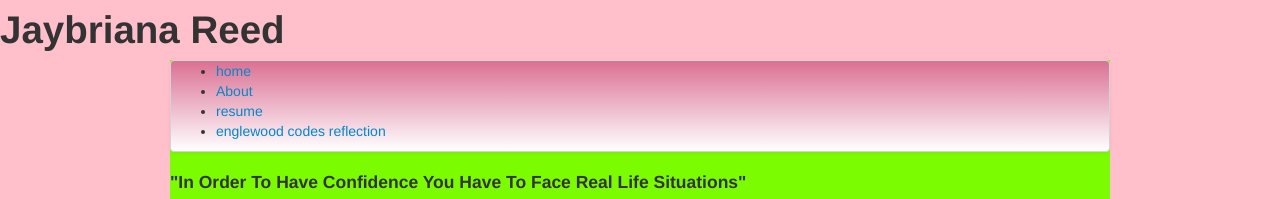
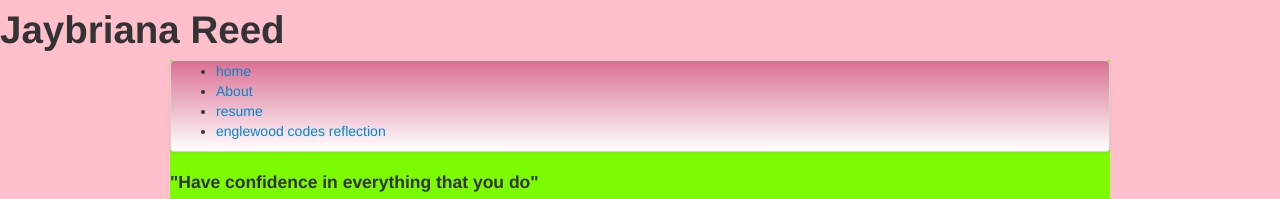
Before and after one commit to JaybrianaReed/DemoDay, a plain HTML site: page index.html in a window 1280 px wide. Shown: the top 199 px of the page. Drawn offline with Linux system fonts and the light colour scheme.

Commit message:
Update index.html

```diff
--- a/index.html
+++ b/index.html
@@ -42,7 +42,7 @@
 
 
 
-    <h4>"In Order To Have Confidence You Have To Face Real Life Situations"</h4>
+    <h4>"Have confidence in everything that you do"</h4>
 
     <div class="align center">
 
```
